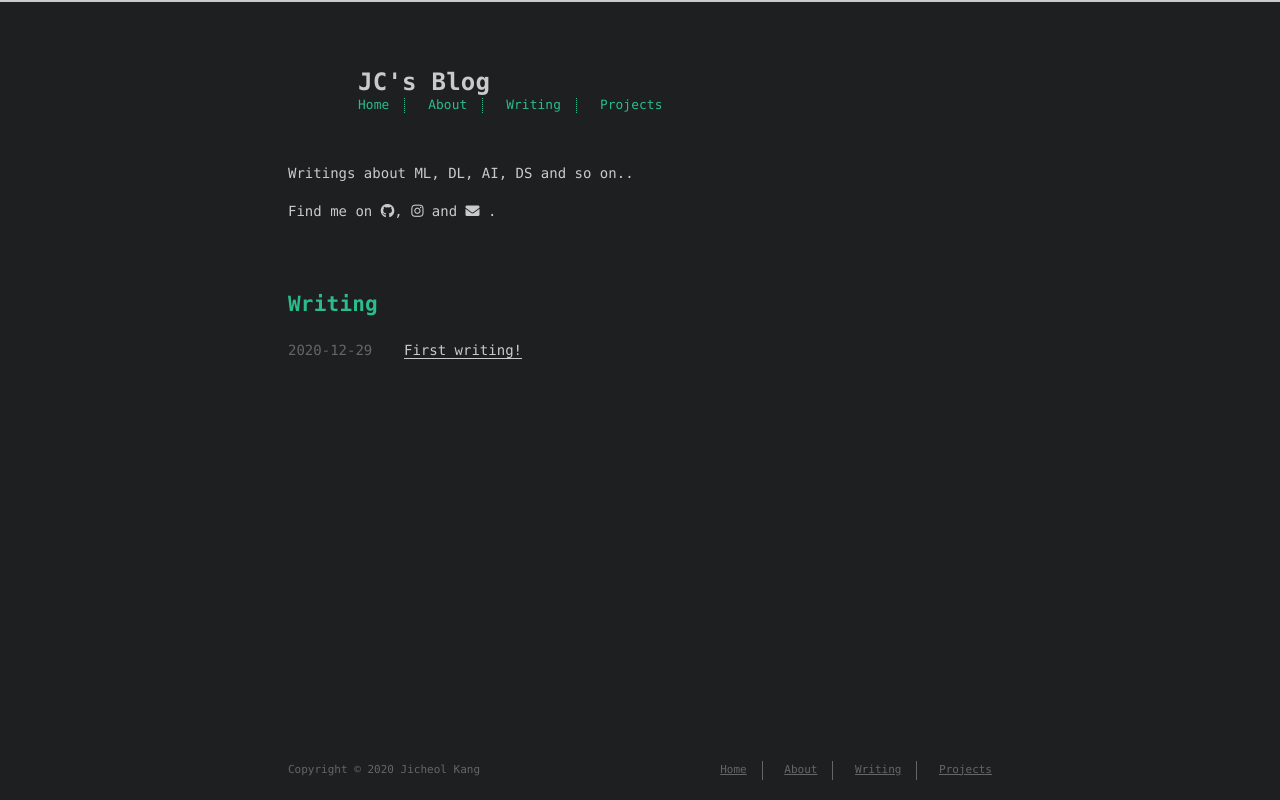
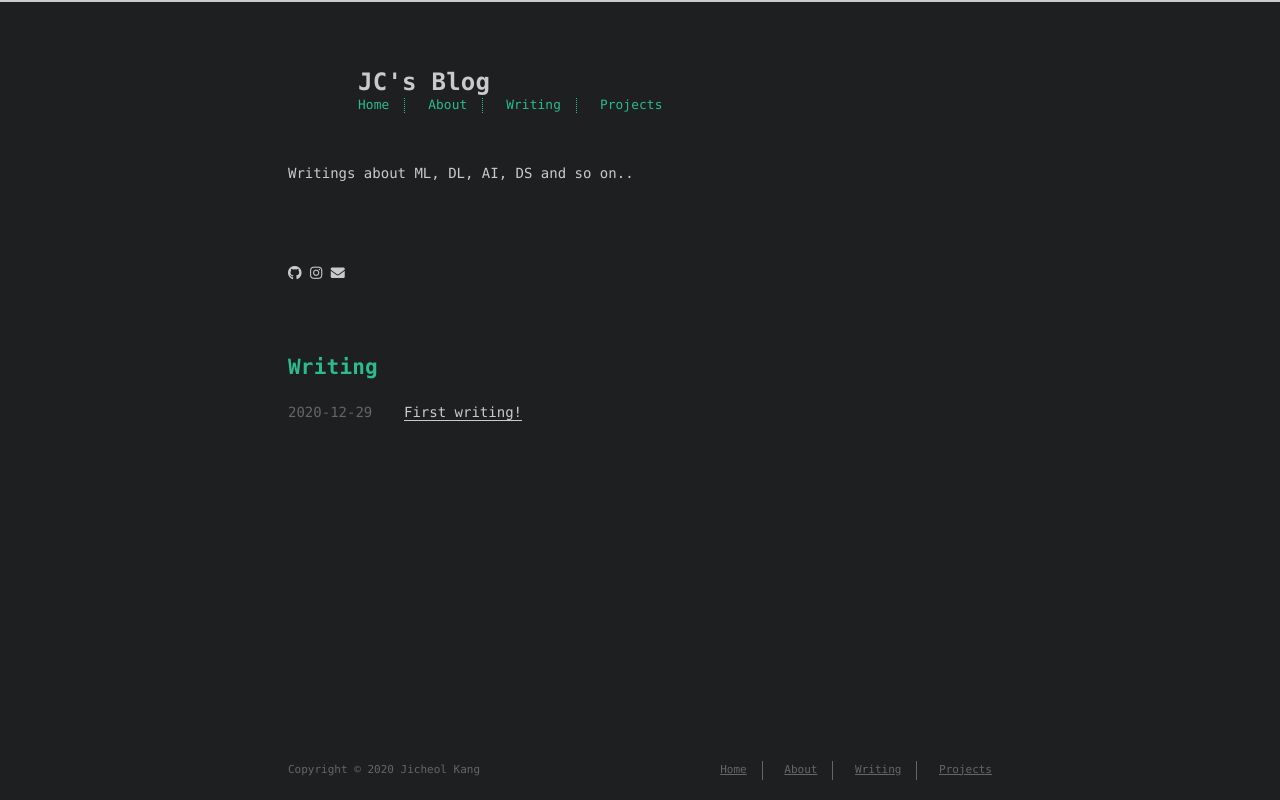
Before and after one commit to ztor76/ztor76.github.io, a plain HTML site: page index.html in a window 1280 px wide. Drawn offline with Linux system fonts and the light colour scheme.

Commit message:
Site updated: 2020-12-30 17:35:23

```diff
--- a/index.html
+++ b/index.html
@@ -89,9 +89,9 @@
     <p>Writings about ML, DL, AI, DS and so on..</p>
 
 
+    <br><br>
+    <p>
 
-    <p>
-      Find me on
 
 
 
@@ -100,7 +100,7 @@
             <i class="fab fa-github"></i><!--
       ---></a><!--
     ---><!--
-    --->,
+    --->
 
 
 
@@ -108,7 +108,7 @@
             <i class="fab fa-instagram"></i><!--
       ---></a><!--
     ---><!--
-    ---> and
+    --->
 
 
 
@@ -116,7 +116,7 @@
             <i class="fas fa-envelope"></i><!--
       ---></a>
         <!--
-    --->.
+    --->
 
 
     </p>
```
